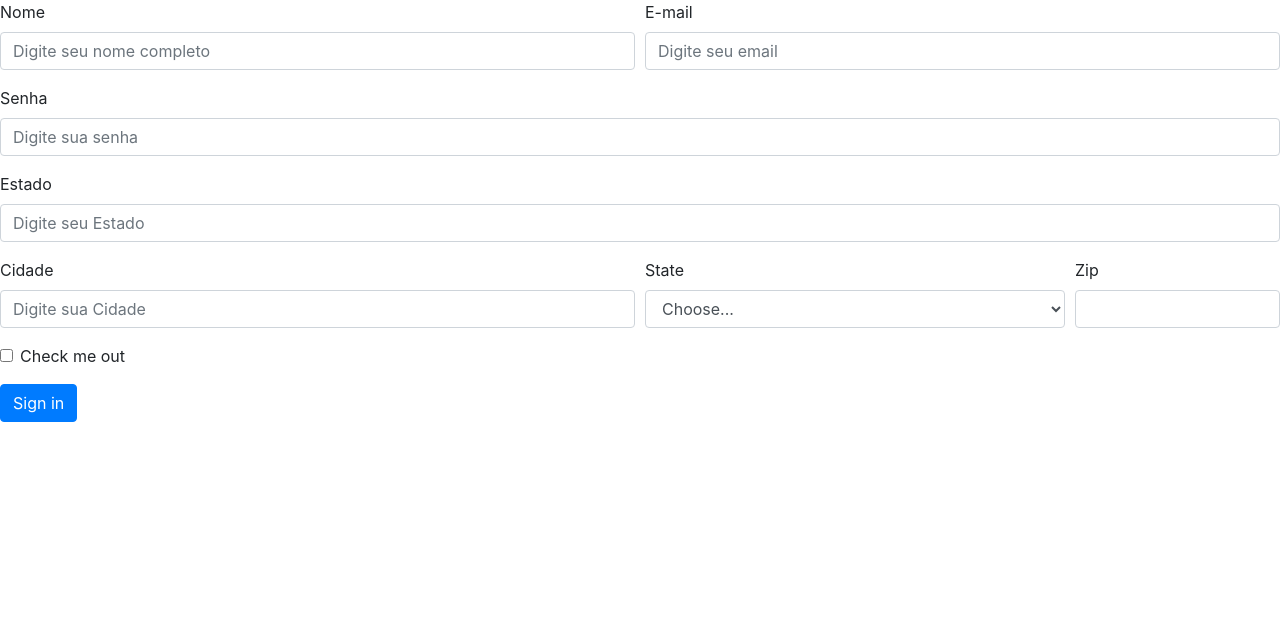
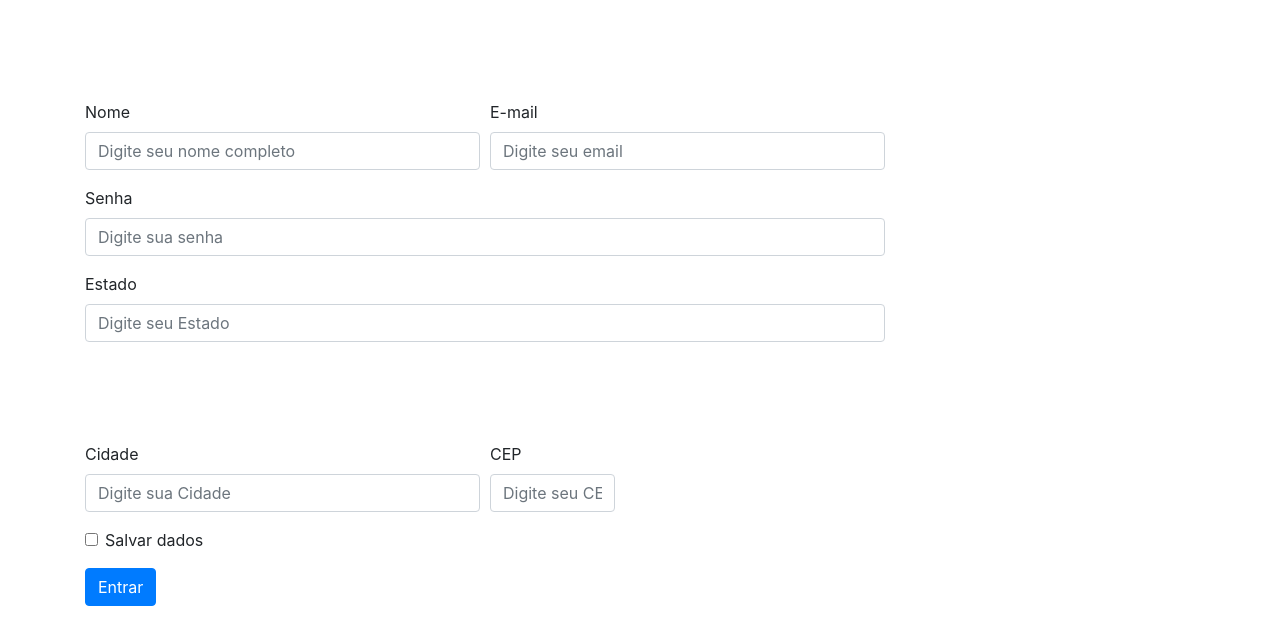
Before and after one commit to vitoriaBernard0-dev/blog-esmaltes, a website: page dist/formulario.html in a window 1280 px wide. Drawn offline with nearby package versions, Linux system fonts and the light colour scheme.

Commit message:
Página de login

```diff
--- /dev/null
+++ b/dist/css/formulario.css
@@ -0,0 +1,15 @@
+.form-row{
+    margin-top: 100px;
+}
+
+.form{
+    width: 800px;
+}
+
+.container {
+    display: flex;
+}
+
+.form {
+    justify-content: center;
+}
--- a/dist/formulario.html
+++ b/dist/formulario.html
@@ -7,11 +7,13 @@
   <meta name="viewport" content="width=device-width, initial-scale=1.0">
   <link rel="stylesheet" href="https://cdn.jsdelivr.net/npm/bootstrap@4.0.0/dist/css/bootstrap.min.css"
     integrity="sha384-Gn5384xqQ1aoWXA+058RXPxPg6fy4IWvTNh0E263XmFcJlSAwiGgFAW/dAiS6JXm" crossorigin="anonymous">
+  <link rel="stylesheet" href="css/formulario.css">
   <title>Document</title>
 </head>
 
 <body>
-  <form>
+  <div class="container">
+    <form class="form">
       <div class="form-row">
         <div class="form-group col-md-6">
           <label for="inputEmail4">Nome</label>
@@ -35,28 +37,22 @@
           <label for="inputCity">Cidade</label>
           <input type="text" class="form-control" id="inputCity" placeholder="Digite sua Cidade">
         </div>
-      <div class="form-group col-md-4">
-        <label for="inputState">State</label>
-        <select id="inputState" class="form-control">
-          <option selected>Choose...</option>
-          <option>...</option>
-        </select>
-      </div>
         <div class="form-group col-md-2">
-        <label for="inputZip">Zip</label>
-        <input type="text" class="form-control" id="inputZip">
+          <label for="inputZip">CEP</label>
+          <input type="text" class="form-control" id="inputZip" placeholder="Digite seu CEP">
         </div>
       </div>
       <div class="form-group">
         <div class="form-check">
           <input class="form-check-input" type="checkbox" id="gridCheck">
           <label class="form-check-label" for="gridCheck">
-          Check me out
+            Salvar dados
           </label>
         </div>
       </div>
-    <button type="submit" class="btn btn-primary">Sign in</button>
+      <button type="submit" class="btn btn-primary">Entrar</button>
     </form>
+  </div>
 </body>
 
 </html>
```
Lines whose indentation alone changed are shown as unchanged.
